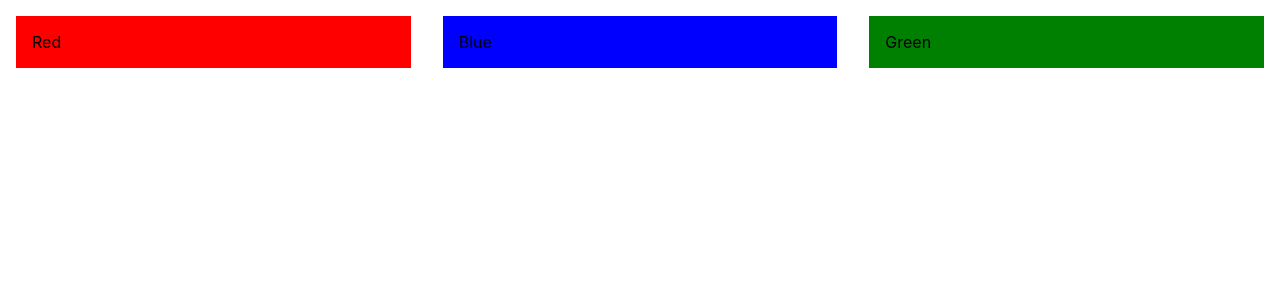
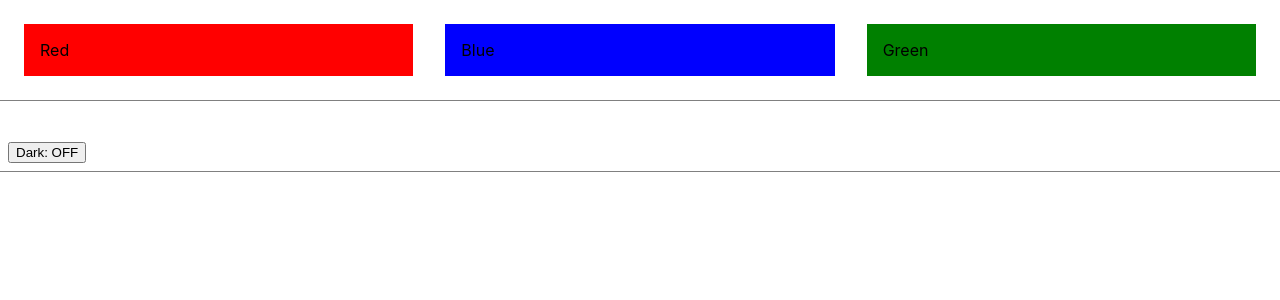
Before and after one commit to carlxaeron/react-js-code-challenges, a React (Create React App) app: page / in a window 1280 px wide. Shown: the top 300 px of the page. Built offline with nearby package versions, Linux system fonts and the light colour scheme.

Commit message:
02-dark-mode

```diff
--- /dev/null
+++ b/src/02-dark-mode/DarkMode.js
@@ -0,0 +1,9 @@
+const DarkMode = ({ isDark, setDarkMode }) => {
+    return (
+        <section>
+            <button onClick={() => setDarkMode(!isDark)}>Dark: { isDark ? 'ON' : 'OFF' }</button>
+        </section>
+    )
+}
+
+export default DarkMode;
--- a/src/App.js
+++ b/src/App.js
@@ -1,11 +1,15 @@
 
 // import logo from './logo.svg';
 import './App.css';
+import { useState } from 'react';
 import Test1 from './01-color-renderer/ColorRenderer';
+import Test2 from './02-dark-mode/DarkMode';
 
 function App() {
+  const [darkMode,setDarkMode] = useState(false)
+
   return (
-    <div>
+    <div className={`wrapper ${darkMode ? 'dark' : 'light'}`}>
       <header>
         {/* <img src={logo} className="App-logo" alt="logo" />
         <p>
@@ -22,6 +26,7 @@ function App() {
       </header>
       <main>
         <Test1/>
+        <Test2 isDark={darkMode} setDarkMode={setDarkMode}/>
       </main>
       <footer>
 
--- a/src/index.css
+++ b/src/index.css
@@ -20,3 +20,19 @@ code {
   padding: 1rem;
   width: 33%;
 }
+
+.wrapper {
+  min-height: 100vh;
+}
+.dark {
+  background-color: black;
+}
+
+section {
+  margin: 2rem 0;
+  border-bottom: 1px solid gray;
+  padding: 0.5rem;
+}
+section:nth-child(1) {
+  margin-top: 0;
+}
```
